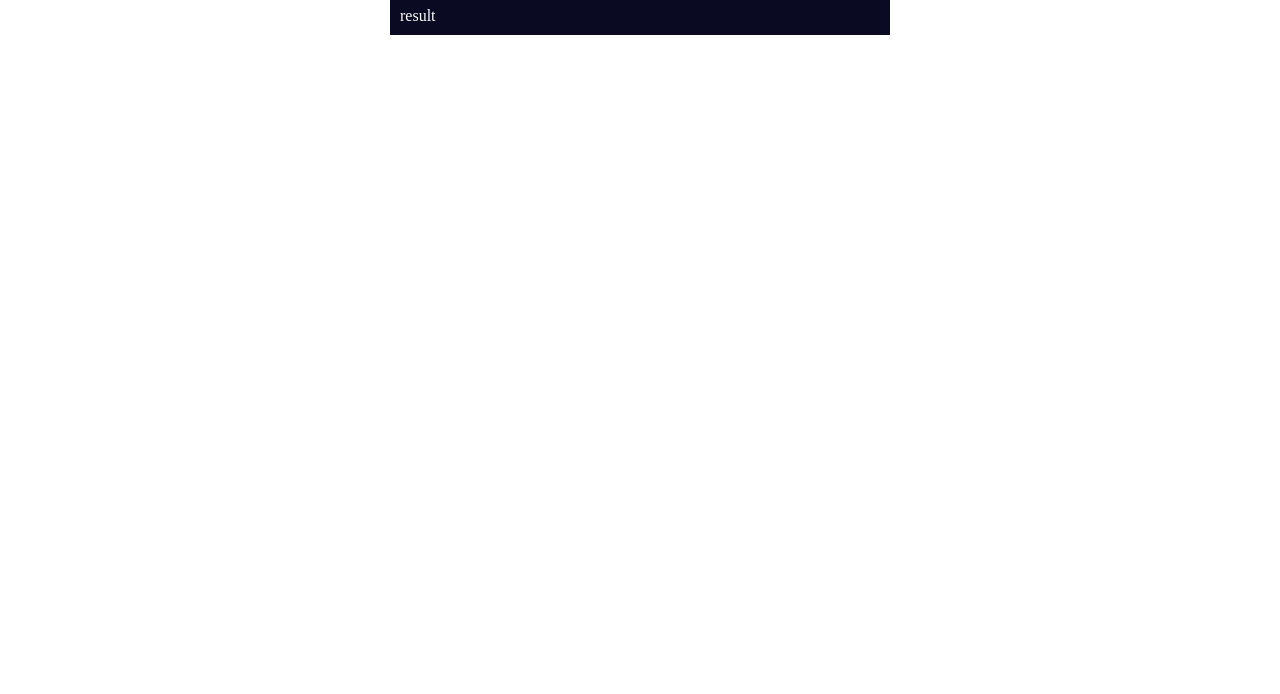
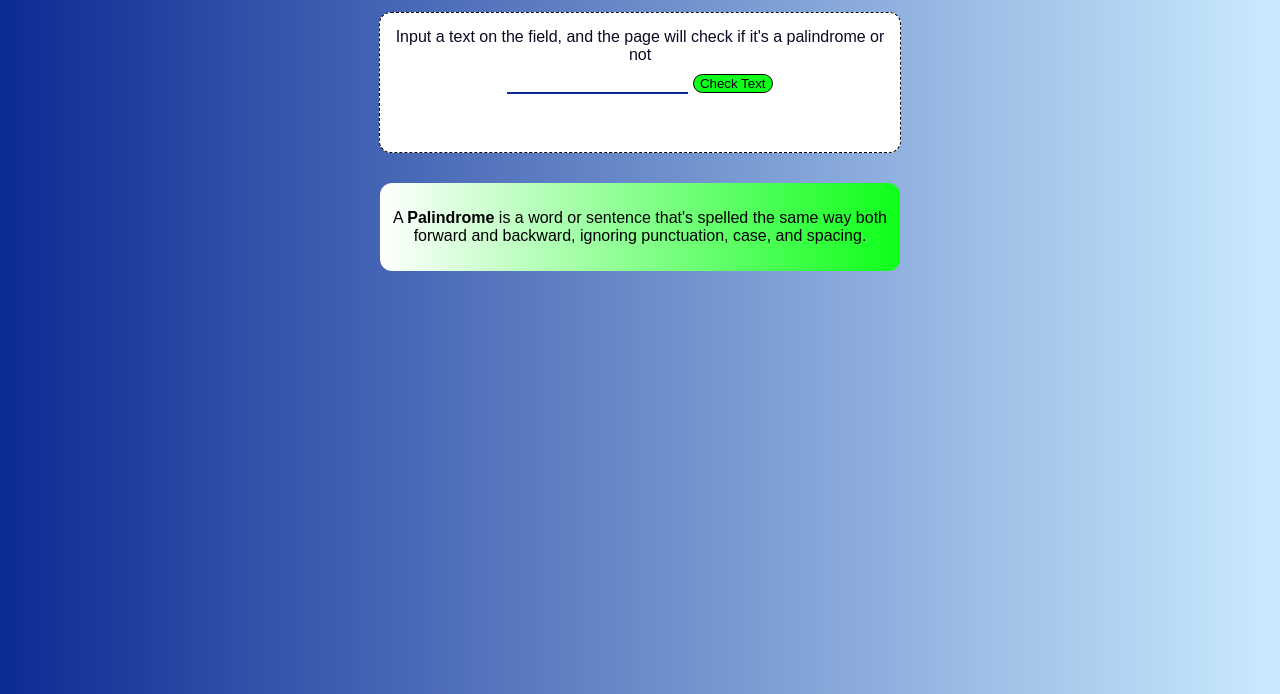
Before and after one commit to fulkrumabighail/Palindrome-Checker-Project, a plain HTML site: page index.html in a window 1280 px wide. Shown: the part 106-800 px from the top of the page. Drawn offline with Linux system fonts and the light colour scheme.

Commit message:
Done submitted
The assignment is complete and submitted to Freecode camp, and was considered passed

```diff
--- a/index.html
+++ b/index.html
@@ -1,26 +1,40 @@
 <!DOCTYPE html>
 <html lang="en">
+
 <head>
     <meta charset="UTF-8">
     <meta name="viewport" content="width=device-width, initial-scale=1.0">
     <title>Document</title>
-     <link rel="stylesheet" href="./style.css">
+    <link rel="stylesheet" href="./style.css">
 </head>
+
 <body>
+    <h1>Palindrome Checker</h1>
     <div id="box">
         <div id="header">
-            BOX BOX
+            Input a text on the field, and the page will check if it's a palindrome or not
         </div>
         <div id="inputT">
-            <input type="text" id="text-input"  >
-            <button  onclick="checkText()" id="check-btn" type="submit">
-                Submit
+            <input type="text" id="text-input">
+            <button id="check-btn" type="submit">
+                Check Text
             </button>
         </div>
-        <div id="result">
-            result
+        <h1>
+        <div id="result" class="hide">
+
         </div>
+        </h1>
+
+    </div>
+    <div id="note">
+        <p>
+            A <strong>Palindrome</strong> is a word or sentence that's spelled the same way both forward and backward,
+            ignoring
+            punctuation, case, and spacing.
+        </p>
     </div>
     <script src="./script.js"></script>
 </body>
+
 </html>
--- a/script.js
+++ b/script.js
@@ -1,19 +1,45 @@
-const inputText = document.getElementById("text-input").value;
+const inputText = document.getElementById("text-input");
 const resultText = document.getElementById("result");
-const checkBtn  = document.getElementById("check-btn");
+const checkBtn = document.getElementById("check-btn");
 
-let palindrome = false
 
-function checkPalindrome(){
-    if(inputText.length=1){
-         palindrome = true
+// regex for clearing other than alphanumeric
+function clearString(str){
+    const regex= /[\s\W_]/g;
+    return str.replace(regex,"");
+}
+// checking palindrome
+function checkPalindrome() {
+    // clearing non alphanumeric
+    let text = clearString(inputText.value.toLowerCase());
+    // single char mean palindrome
+    if (text.length === 1) {
+        return true;
     }
-}
-function checkText(){
+    // checking char each iteration until the middle of string
+    for(let i = 0; i<Math.floor(text.length/2);i++){
+        if(text[i]!==text[text.length-1-i]){
+           return false;
+        }
+    };
+    // if passed means palindrome
+    return true;
+};
 
-    if(inputText.value === ""){
-        throw alert("Please input");
-    }else{
-     resultText.innerText = inputText + " is " + palindrome;
+// checking text with checkPalindrome
+function checkText() {
+    if (inputText.value === "") {
+        alert("Please input a value");
+        return;
     }
+    const palindrome = checkPalindrome(inputText)
+    if (palindrome) {
+        resultText.innerText = inputText.value + " is a Palindrome";
+    } else {
+        resultText.innerText = inputText.value + " is not a palindrome";
+    }
+    console.log(palindrome);
+    resultText.classList.remove("hide");
 };
+
+checkBtn.addEventListener("click",checkText)
--- a/style.css
+++ b/style.css
@@ -1,30 +1,69 @@
-body{
-    background-color: white;
+body {
+    background: linear-gradient(to right, #0b2b94, #caebff);
+    font-family: sans-serif;
+    display: flex;
+    flex-direction: column;
+    align-items: center;
+    justify-content: center;
 }
 
-#box{
+#box {
     max-width: 500px;
     max-height: 400px;
     background-color: #ffffff;
     color: black;
     margin: 30px auto 0px;
     padding: 10px;
+    border: 1px dashed black;
+    border-radius: 12px;
+    display: flex;
+    flex-direction: column;
+    align-items: center;
+    justify-content: center;
+
 }
 
-#header{
-    border: 1px solid #0a0a23;
+#header {
     padding: 5px;
     color: #0a0a23;
+    text-align: center;
 }
 
-#inputT{
-    border: 1px solid #0a0a23;
+#inputT {
     padding: 5px;
     color: #0a0a23;
+
 }
-#result{
-background-color: #0a0a23;
-  color: #ffffff;
-  padding: 10px;
-  border: 1px #0a0a23;
+#result {
+    text-align: center;
+    border-radius:10px;
+    color: #000000;
+    padding: 10px;
+    border: 1px #0a0a23;
 }
+#note{
+    text-align: center;
+    max-width: 500px;
+    max-height: 400px;
+    background:linear-gradient(to right, white,#0eff1a);
+    color: black;
+    margin: 30px auto 0px;
+    padding: 10px;
+    border: 1px black;
+    border-radius: 12px;
+}
+.hide{
+    display: none;
+}
+
+#text-input{
+    border: none;
+    border-bottom: 2px solid #0b2b94;
+    outline: none;
+}
+#check-btn{
+    color: #000;
+    background-color: #0eff1a;
+    border-radius: 10px;
+    border: 1px solid black;
+}
```
